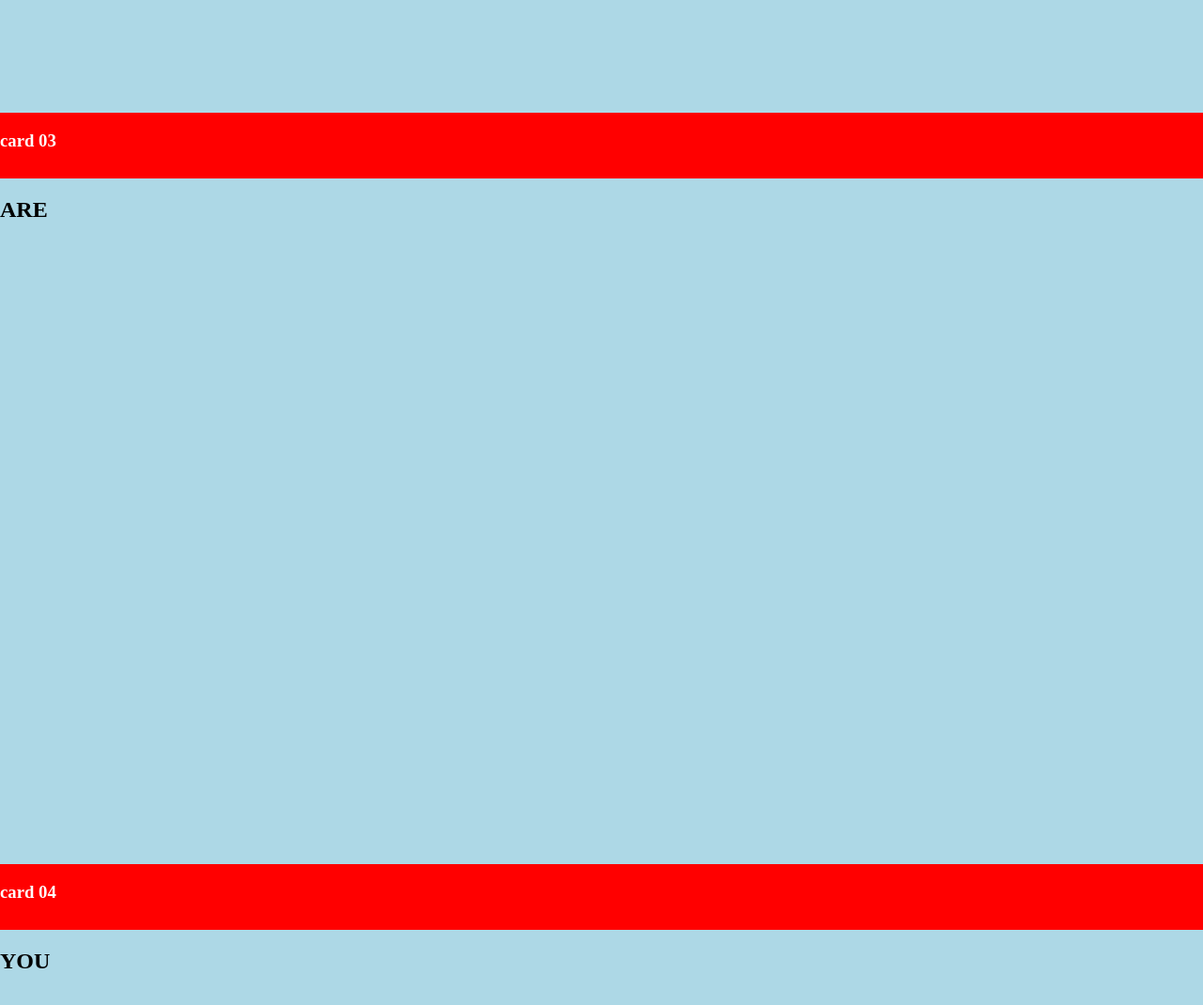
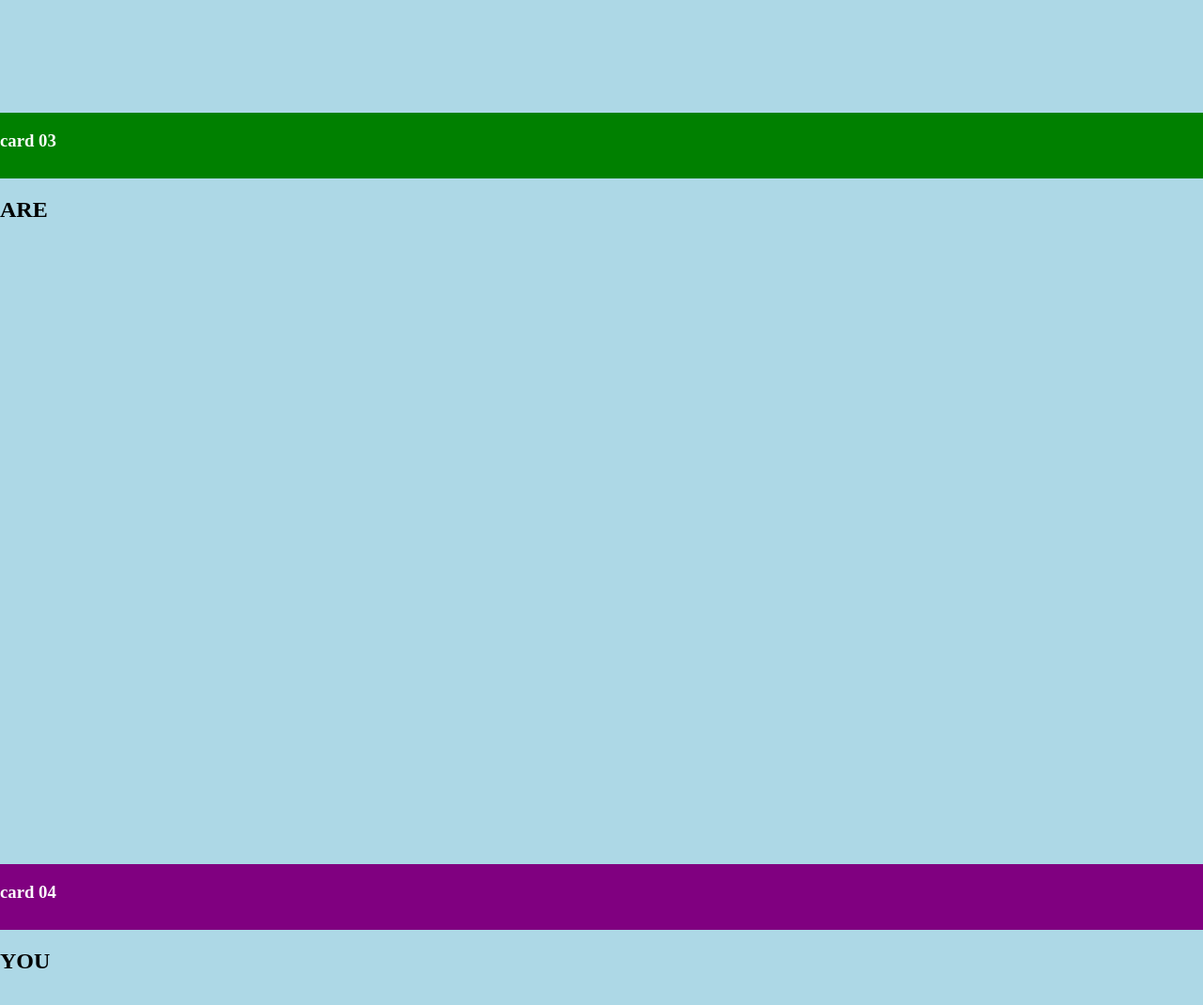
Before and after one commit to chathurasandaruwan/-CSS-Assignment-3.4-, a plain HTML site: page index.html in a window 1280 px wide. Shown: the part 1480-2550 px from the top of the page at 94% size. Drawn offline with Linux system fonts and the light colour scheme.

Commit message:
add-color-to-header

```diff
--- a/index.html
+++ b/index.html
@@ -23,6 +23,15 @@
             top: 0;
             bottom: 0;
         }
+        section:nth-child(2)>div{
+            background-color: blue;
+        }
+        section:nth-child(3)>div{
+            background-color: green;
+        }
+        section:nth-child(4)>div{
+            background-color: purple;
+        }
     </style>
 </head>
 <body>
```
